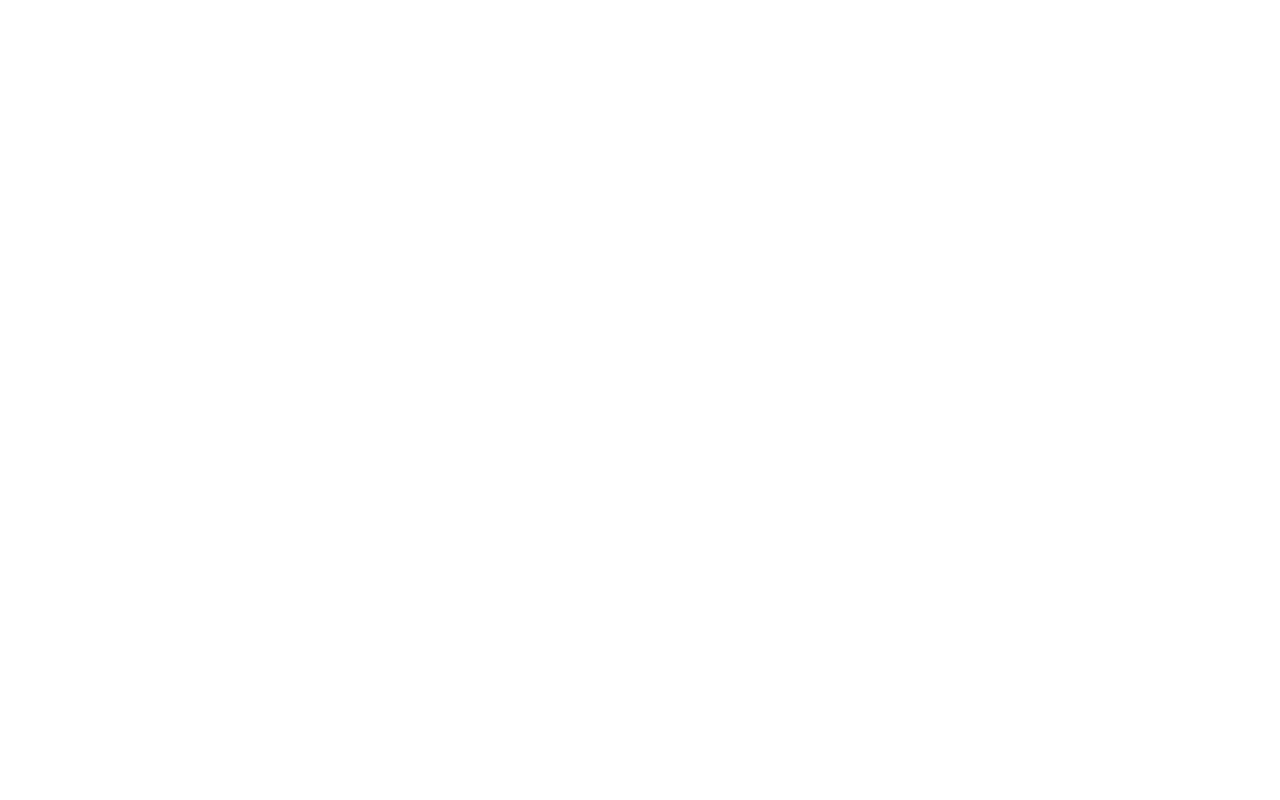
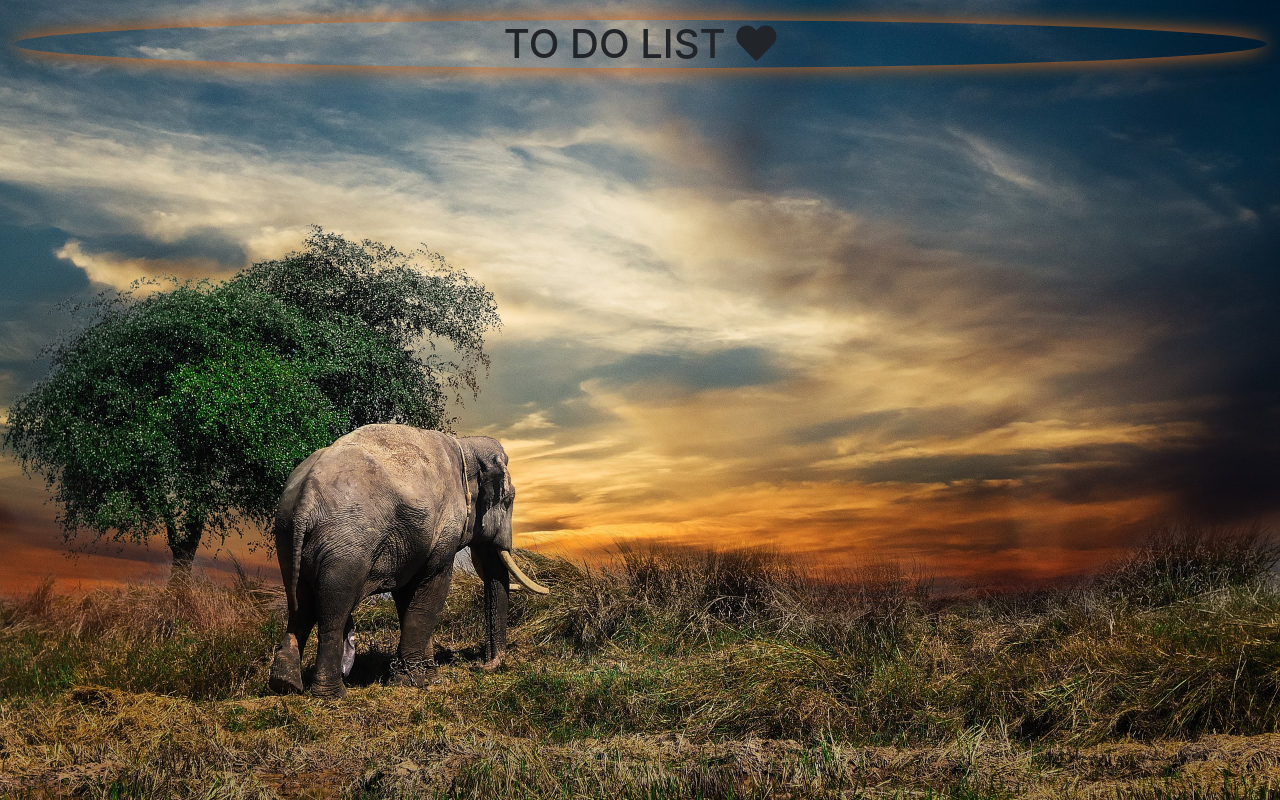
Before and after one commit to alvynah/To-Do-List, a plain HTML site: page index.html in a window 1280 px wide. Drawn offline with nearby package versions, Linux system fonts and the light colour scheme.

Commit message:
Add background wallpaper and header stylings

```diff
--- a/css/styles.css
+++ b/css/styles.css
@@ -0,0 +1,32 @@
+html {
+    scroll-behavior: smooth;
+}
+
+header {
+    margin-top: 20px;
+    margin-left: 1%;
+    margin-right: 1%;
+    text-align: center;
+    box-shadow: 0px 0px 20px 0px chocolate;
+    border-radius: 50%;
+}
+
+body {
+    background-image: url(../images/elephant.jpg);
+    background-repeat: no-repeat;
+    background-size: cover;
+    -webkit-background-size: cover;
+    -moz-background-size: cover;
+    -o-background-size: cover;
+}
+
+@media screen and (min-width:480px) {
+    body {
+        background-image: url(../images/elephant.jpg);
+        background-repeat: no-repeat;
+        background-size: cover;
+        -webkit-background-size: cover;
+        -moz-background-size: cover;
+        -o-background-size: cover;
+    }
+}
--- a/index.html
+++ b/index.html
@@ -16,6 +16,12 @@
 </head>
 
 <body>
+
+    <header>
+        <h1> TO DO LIST <i class="fa fa-heart"></i></i>
+        </h1>
+    </header>
+
     <script src="js/scripts.js"></script>
 </body>
 
```
Also changed, not shown: images/elephant.jpg (added).
